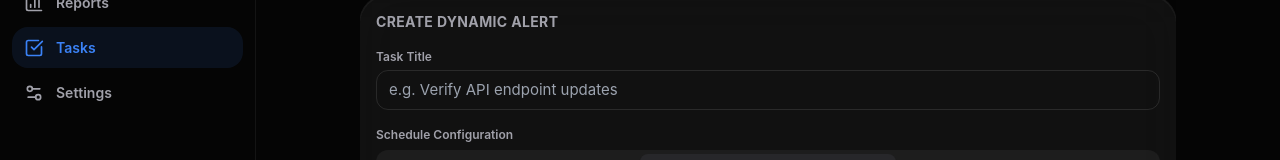
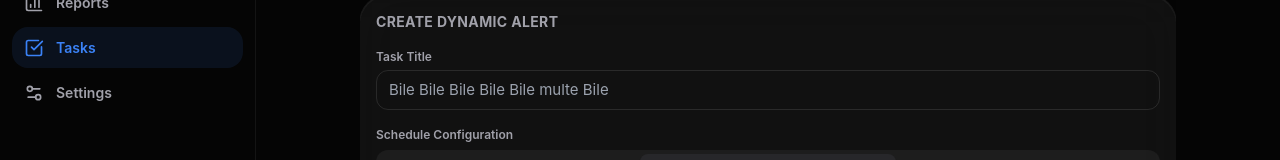
Before and after one commit to SkilLessFR/EGMT-Schedule, a React (Vite) app: page / in a window 1280 px wide. Both pictures are taken after a click on the button "Tasks". Shown: the part 163-323 px from the top of the page. Built offline with nearby package versions, Linux system fonts and the light colour scheme.

Commit message:
Update input placeholder text for new task

```diff
--- a/src/App.tsx
+++ b/src/App.tsx
@@ -887,7 +887,7 @@ export default function App() {
                         type="text"
                         value={newTaskTitle}
                         onChange={(e) => setNewTaskTitle(e.target.value)}
-                        placeholder="e.g. Verify API endpoint updates"
+                        placeholder="Bile Bile Bile Bile Bile multe Bile"
                         className="w-full rounded-xl border border-zinc-950/10 bg-transparent px-3 py-2 text-[15px] outline-none focus:border-blue-500 dark:border-white/10"
                       />
                     </div>
```
